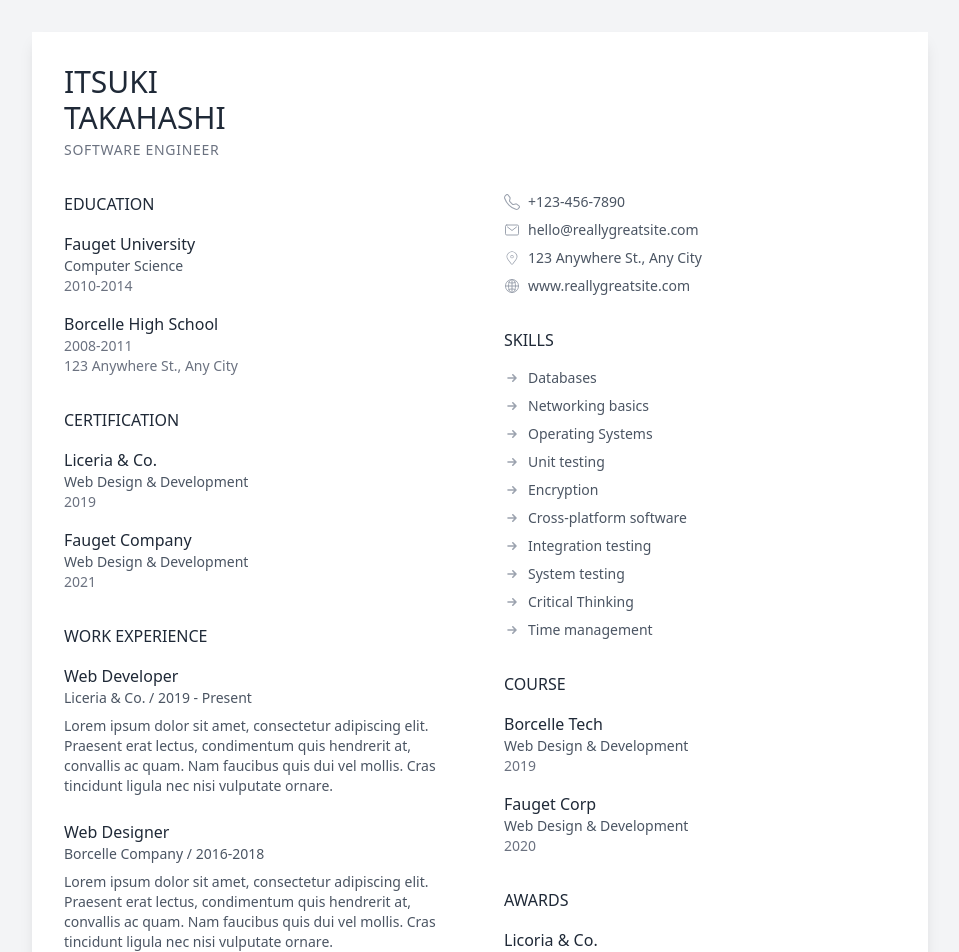
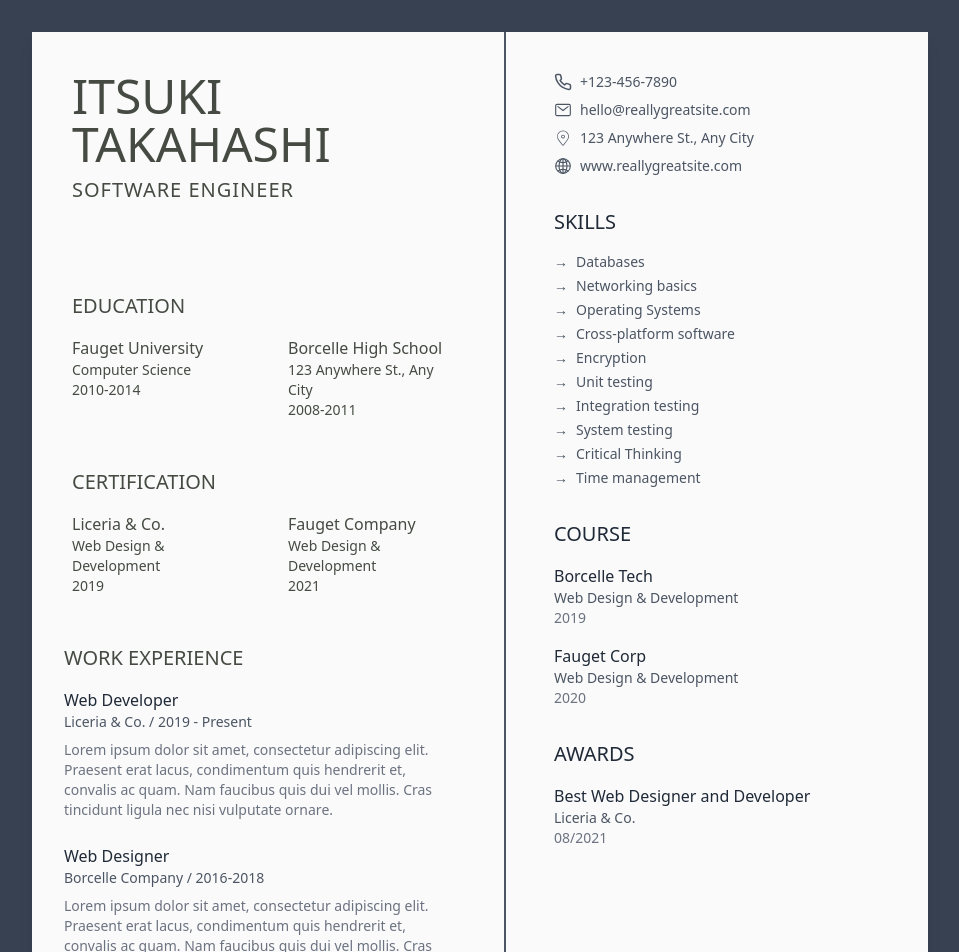
Before and after one commit to Tech-Shark/syntax, a React (Vite) app in the folder src/syntax_frontend/: page /temp16 in a window 1280 px wide. Shown: the top 952 px of the page, without its empty margins (160-1119 px from the left). Built offline with nearby package versions, Linux system fonts and the light colour scheme.

Commit message:
Template 16 completion

```diff
--- a/src/syntax_frontend/src/components/cvTemplates/Template15.jsx
+++ b/src/syntax_frontend/src/components/cvTemplates/Template15.jsx
@@ -87,7 +87,7 @@ function Template15({ cvData }) {
   };
 
   return (
-    <div className="min-h-screen bg-gray-100 p-8">
+    <div className="min-h-screen bg-gray-700 p-8">
       <div className="max-w-4xl mx-auto bg-white shadow-lg">
         {/* Header Section */}
         <div className="bg-gray-100 p-6">
--- a/src/syntax_frontend/src/components/cvTemplates/Template16.jsx
+++ b/src/syntax_frontend/src/components/cvTemplates/Template16.jsx
@@ -1,12 +1,10 @@
 import React from "react";
+import { FiPhone } from "react-icons/fi";
 import { IoMailOutline } from "react-icons/io5";
+import { IoGlobeOutline } from "react-icons/io5";
 import { CiLocationOn } from "react-icons/ci";
-import { BsTelephone } from "react-icons/bs";
-import { IoGlobeOutline } from "react-icons/io5";
-import { HiArrowSmRight } from "react-icons/hi";
 
 function Template16({ cvData }) {
-  // Mock data for demonstration
   const mockData = {
     firstName: "ITSUKI",
     lastName: "TAKAHASHI",
@@ -44,30 +42,27 @@ function Template16({ cvData }) {
     workExperience: [
       {
         title: "Web Developer",
-        company: "Liceria & Co.",
-        period: "2019 - Present",
-        description: "Lorem ipsum dolor sit amet, consectetur adipiscing elit. Praesent erat lectus, condimentum quis hendrerit at, convallis ac quam. Nam faucibus quis dui vel mollis. Cras tincidunt ligula nec nisi vulputate ornare."
+        company: "Liceria & Co. / 2019 - Present",
+        description: "Lorem ipsum dolor sit amet, consectetur adipiscing elit. Praesent erat lacus, condimentum quis hendrerit et, convalis ac quam. Nam faucibus quis dui vel mollis. Cras tincidunt ligula nec nisi vulputate ornare."
       },
       {
         title: "Web Designer",
-        company: "Borcelle Company",
-        period: "2016-2018",
-        description: "Lorem ipsum dolor sit amet, consectetur adipiscing elit. Praesent erat lectus, condimentum quis hendrerit at, convallis ac quam. Nam faucibus quis dui vel mollis. Cras tincidunt ligula nec nisi vulputate ornare."
+        company: "Borcelle Company / 2016-2018",
+        description: "Lorem ipsum dolor sit amet, consectetur adipiscing elit. Praesent erat lacus, condimentum quis hendrerit et, convalis ac quam. Nam faucibus quis dui vel mollis. Cras tincidunt ligula nec nisi vulputate ornare."
       },
       {
         title: "Web Development Intern",
-        company: "Fauget",
-        period: "2014-2015",
-        description: "Lorem ipsum dolor sit amet, consectetur adipiscing elit. Praesent erat lectus, condimentum quis hendrerit at, convallis ac quam. Nam faucibus quis dui vel mollis. Cras tincidunt ligula nec nisi vulputate ornare."
+        company: "Fauget / 2014-2015",
+        description: "Lorem ipsum dolor sit amet, consectetur adipiscing elit. Praesent erat lacus, condimentum quis hendrerit et, convalis ac quam. Nam faucibus quis dui vel mollis. Cras tincidunt ligula nec nisi vulputate ornare."
       }
     ],
     skills: [
       "Databases",
       "Networking basics",
       "Operating Systems",
+      "Cross-platform software",
+      "Encryption",
       "Unit testing",
-      "Encryption",
-      "Cross-platform software",
       "Integration testing",
       "System testing",
       "Critical Thinking",
@@ -88,109 +83,110 @@ function Template16({ cvData }) {
     awards: [
       {
         title: "Best Web Designer and Developer",
-        organization: "Licoria & Co.",
+        organization: "Liceria & Co.",
         date: "08/2021"
       }
     ]
   };
 
   return (
-    <div className="min-h-screen bg-gray-100 p-8">
-      <div className="max-w-4xl mx-auto bg-white shadow-lg p-8">
-        {/* Header Section */}
-        <div className="mb-8">
-          <h1 className="text-3xl font-light text-gray-800 mb-1">
+    <div className="min-h-screen bg-gray-700 p-8">
+      <div className="max-w-4xl mx-auto bg-[#FAFAFA] text-[#454B42] shadow-lg">
+        {/* Two Column Layout */}
+        <div className="grid grid-cols-1 md:grid-cols-[1fr_1fr] gap-12">
+          {/* Left Column */}
+          <div className="">
+        <div className="mb-12 bg-[#FAFAFA] w-full p-10">
+          <h1 className="text-5xl font-light mb-1">
             {mockData.firstName}<br/>{mockData.lastName}
           </h1>
-          <p className="text-gray-500 text-sm uppercase tracking-wider">
+          <p className="text-xl mt-2 uppercase tracking-wider">
             {mockData.title}
           </p>
         </div>
-
-        {/* Two Column Layout */}
+            {/* Education Section */}
+            <section className="mb-8 pl-10">
+              <h2 className="font-medium mb-4 text-xl uppercase">Education</h2>
               <div className="grid grid-cols-1 md:grid-cols-[1fr_1fr] gap-12">
-          {/* Left Column */}
-          <div>
-            {/* Education Section */}
-            <section className="mb-8">
-              <h2 className="text-gray-800 font-medium mb-4 uppercase">Education</h2>
               {mockData.education.map((edu, index) => (
                 <div key={index} className="mb-4">
-                  <h3 className="text-gray-800">{edu.school}</h3>
-                  <p className="text-gray-600 text-sm">{edu.degree}</p>
-                  <p className="text-gray-500 text-sm">{edu.period}</p>
+                  <h3 className="">{edu.school}</h3>
+                  <p className="text-sm">{edu.degree}</p>
                   {edu.address && (
-                    <p className="text-gray-500 text-sm">{edu.address}</p>
+                    <p className="text-sm">{edu.address}</p>
                   )}
+                  <p className="text-sm">{edu.period}</p>
                 </div>
               ))}
+              </div>
             </section>
 
             {/* Certification Section */}
-            <section className="mb-8">
-              <h2 className="text-gray-800 font-medium mb-4 uppercase">Certification</h2>
+            <section className="mb-8 pl-10">
+              <h2 className="font-medium mb-4 text-xl uppercase">Certification</h2>
+              <div className="grid grid-cols-1 md:grid-cols-[1fr_1fr] gap-12">
               {mockData.certification.map((cert, index) => (
                 <div key={index} className="mb-4">
-                  <h3 className="text-gray-800">{cert.organization}</h3>
-                  <p className="text-gray-600 text-sm">{cert.title}</p>
-                  <p className="text-gray-500 text-sm">{cert.year}</p>
+                  <h3 className="">{cert.organization}</h3>
+                  <p className="text-sm">{cert.title}</p>
+                  <p className="text-sm">{cert.year}</p>
                 </div>
               ))}
+              </div>
             </section>
 
             {/* Work Experience Section */}
-            <section>
-              <h2 className="text-gray-800 font-medium mb-4 uppercase">Work Experience</h2>
+            <section className="pl-8 pb-10">
+              <h2 className="font-medium mb-4 uppercase text-xl">Work Experience</h2>
               {mockData.workExperience.map((exp, index) => (
                 <div key={index} className="mb-6">
                   <h3 className="text-gray-800">{exp.title}</h3>
-                  <p className="text-gray-600 text-sm">{exp.company} / {exp.period}</p>
-                  <p className="text-gray-600 text-sm mt-2">{exp.description}</p>
+                  <p className="text-gray-600 text-sm mb-2">{exp.company}</p>
+                  <p className="text-gray-500 text-sm">{exp.description}</p>
                 </div>
               ))}
             </section>
           </div>
 
           {/* Right Column */}
-          <div>
+          <div className="flex gap-12">
+            <div className="w-0.5 h-full bg-gray-600"></div>
+            <div className="pt-10">
             {/* Contact Section */}
-            <section className="mb-8">
-              <div className="space-y-2">
+            <div className="flex flex-col gap-2 mb-8">
               <div className="flex items-center gap-2 text-gray-600">
-                  <BsTelephone className="text-gray-400" />
+                <FiPhone className="text-lg" />
                 <span className="text-sm">{mockData.contact.phone}</span>
               </div>
               <div className="flex items-center gap-2 text-gray-600">
-                  <IoMailOutline className="text-gray-400" />
+                <IoMailOutline className="text-lg" />
                 <span className="text-sm">{mockData.contact.email}</span>
               </div>
               <div className="flex items-center gap-2 text-gray-600">
-                  <CiLocationOn className="text-gray-400" />
+                <CiLocationOn className="text-lg" />
                 <span className="text-sm">{mockData.contact.address}</span>
               </div>
               <div className="flex items-center gap-2 text-gray-600">
-                  <IoGlobeOutline className="text-gray-400" />
+                <IoGlobeOutline className="text-lg" />
                 <span className="text-sm">{mockData.contact.website}</span>
               </div>
             </div>
-            </section>
-
             {/* Skills Section */}
             <section className="mb-8">
-              <h2 className="text-gray-800 font-medium mb-4 uppercase">Skills</h2>
-              <div className="space-y-2">
+              <h2 className="text-gray-800 font-medium mb-4 text-xl uppercase">Skills</h2>
+              <ul className="space-y-1">
                 {mockData.skills.map((skill, index) => (
-                  <div key={index} className="flex items-center gap-2 text-gray-600">
-                    <HiArrowSmRight className="text-gray-400" />
-                    <span className="text-sm">{skill}</span>
-                  </div>
+                  <li key={index} className="text-gray-600 text-sm flex items-center gap-2">
+                    <span>→</span>
+                    {skill}
+                  </li>
                 ))}
-              </div>
+              </ul>
             </section>
 
             {/* Course Section */}
             <section className="mb-8">
-              <h2 className="text-gray-800 font-medium mb-4 uppercase">Course</h2>
+              <h2 className="text-gray-800 font-medium mb-4 text-xl uppercase">Course</h2>
               {mockData.courses.map((course, index) => (
                 <div key={index} className="mb-4">
                   <h3 className="text-gray-800">{course.organization}</h3>
@@ -201,12 +197,12 @@ function Template16({ cvData }) {
             </section>
 
             {/* Awards Section */}
-            <section>
-              <h2 className="text-gray-800 font-medium mb-4 uppercase">Awards</h2>
+            <section className="">
+              <h2 className="text-gray-800 font-medium mb-4 text-xl uppercase">Awards</h2>
               {mockData.awards.map((award, index) => (
                 <div key={index} className="mb-4">
-                  <h3 className="text-gray-800">{award.organization}</h3>
-                  <p className="text-gray-600 text-sm">{award.title}</p>
+                  <h3 className="text-gray-800">{award.title}</h3>
+                  <p className="text-gray-600 text-sm">{award.organization}</p>
                   <p className="text-gray-500 text-sm">{award.date}</p>
                 </div>
               ))}
@@ -215,6 +211,7 @@ function Template16({ cvData }) {
           </div>
         </div>
       </div>
+    </div>
   );
 }
 
```
Lines whose indentation alone changed are shown as unchanged.
